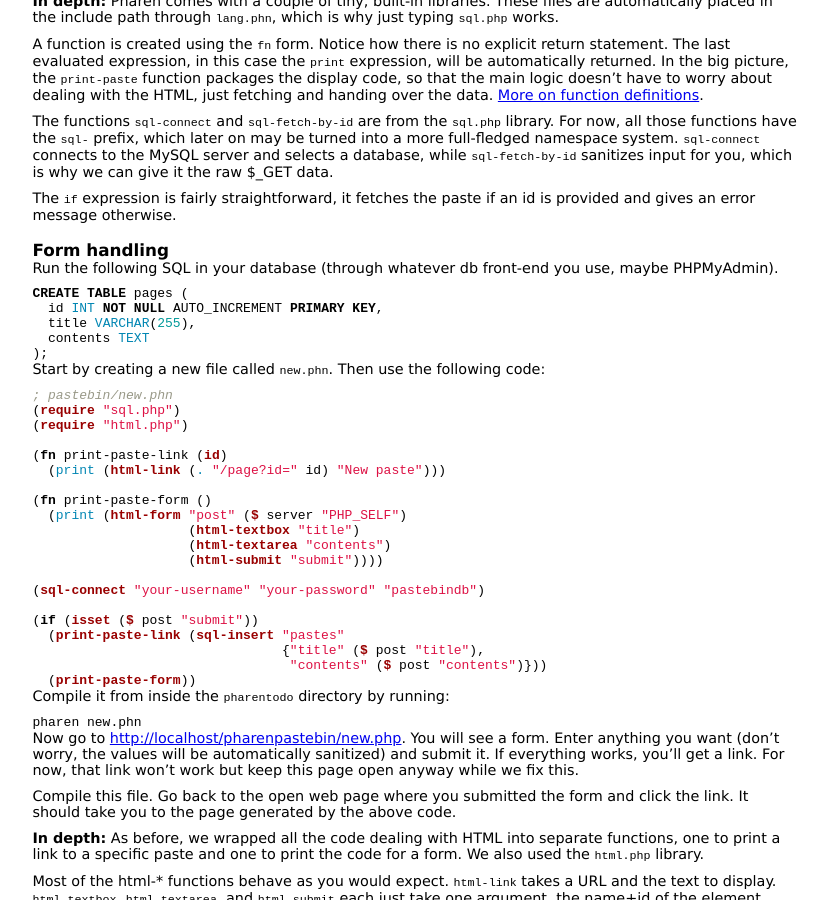
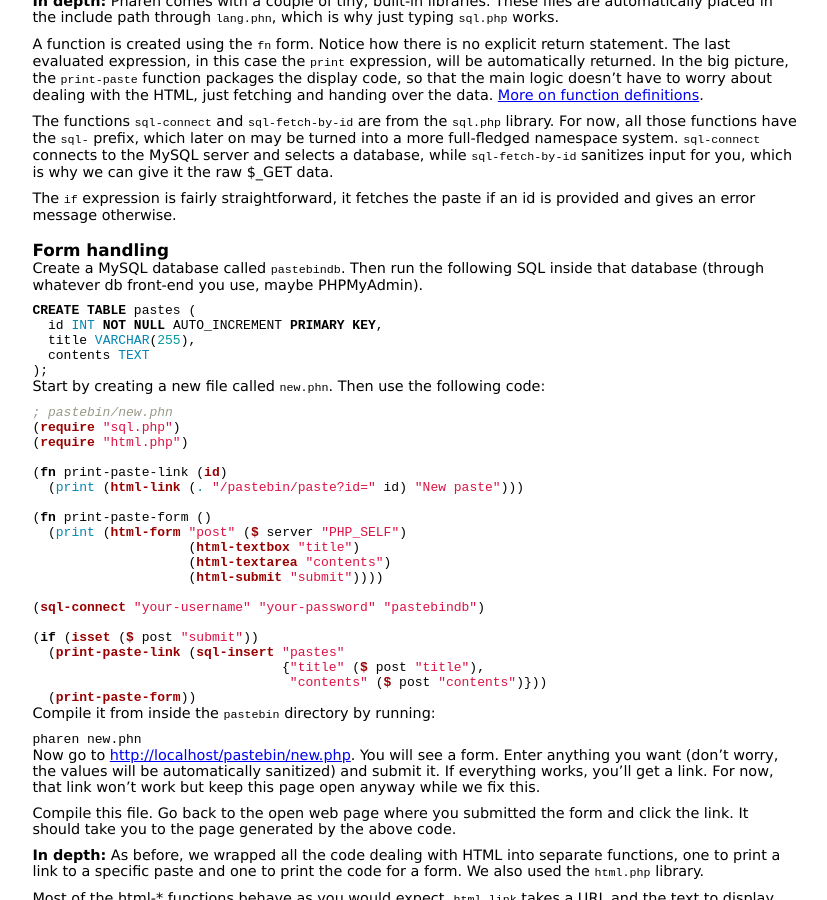
Before and after one commit to Scriptor/pharen, a Jekyll site: the page built from tutorial.markdown, in a window 1280 px wide and 900 px high, scrolled down 1587 px. Shown: the whole window, without its empty margins (262-1089 px from the left). Built offline with Jekyll 4.4.1, drawn with Linux system fonts in a browser that asks for light colours.

Commit message:
Fix naming inconsistencies where in some cases the code was using the wrong name for tables or files.

```diff
--- a/tutorial.markdown
+++ b/tutorial.markdown
@@ -97,10 +97,10 @@ The functions `sql-connect` and `sql-fetch-by-id` are from the `sql.php` library
 The `if` expression is fairly straightforward, it fetches the paste if an id is provided and gives an error message otherwise.
 
 ### Form handling {#form-handling}
-Run the following SQL in your database (through whatever db front-end you use, maybe PHPMyAdmin).
+Create a MySQL database called `pastebindb`. Then run the following SQL inside that database (through whatever db front-end you use, maybe PHPMyAdmin).
 
 {% highlight sql %}
-CREATE TABLE pages (
+CREATE TABLE pastes (
   id INT NOT NULL AUTO_INCREMENT PRIMARY KEY,
   title VARCHAR(255),
   contents TEXT
@@ -115,7 +115,7 @@ Start by creating a new file called `new.phn`. Then use the following code:
 (require "html.php")
 
 (fn print-paste-link (id)
-  (print (html-link (. "/page?id=" id) "New paste")))
+  (print (html-link (. "/pastebin/paste?id=" id) "New paste")))
 
 (fn print-paste-form ()
   (print (html-form "post" ($ server "PHP_SELF")
@@ -132,12 +132,12 @@ Start by creating a new file called `new.phn`. Then use the following code:
   (print-paste-form))
 {% endhighlight %}
 
-Compile it from inside the `pharentodo` directory by running:
+Compile it from inside the `pastebin` directory by running:
 {% highlight bash %}
 pharen new.phn
 {% endhighlight %}
 
-Now go to [http://localhost/pharenpastebin/new.php](http://localhost/pharenpastebin/new.php). You will see a form. Enter anything you want (don't worry, the values will be automatically sanitized) and submit it. If everything works, you'll get a link. For now, that link won't work but keep this page open anyway while we fix this.
+Now go to [http://localhost/pastebin/new.php](http://localhost/pastebin/new.php). You will see a form. Enter anything you want (don't worry, the values will be automatically sanitized) and submit it. If everything works, you'll get a link. For now, that link won't work but keep this page open anyway while we fix this.
 
 Compile this file. Go back to the open web page where you submitted the form and click the link. It should take you to the page generated by the above code.
 
```
